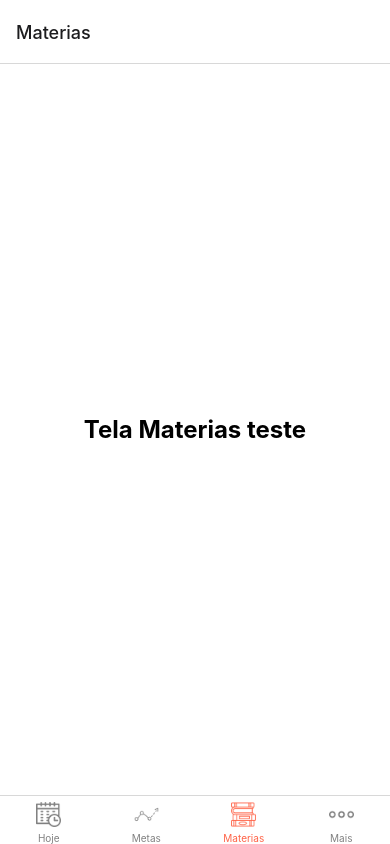
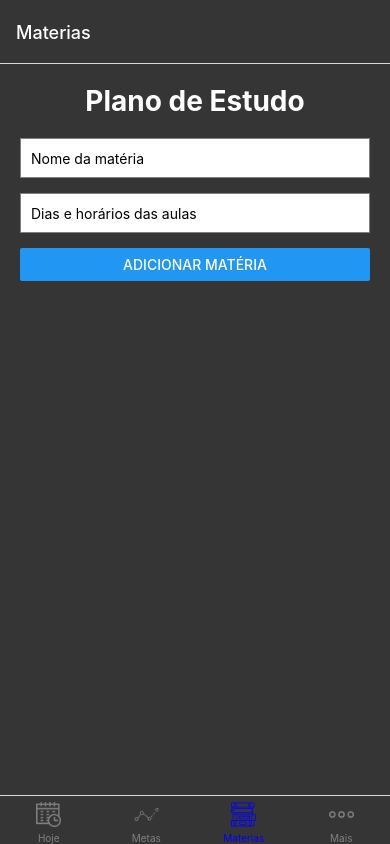
Before and after one commit to MedusaGabriel/projeto-mobile, a React Native app in the folder study-app/: screen /Materias in a window 390 px wide. Built offline with nearby package versions, Linux system fonts and the light colour scheme.

Commit message:
Brian Samuel, projeto _appstudy_1.2: Modifiquei a tela Materias, dando a possibilidade para o aluno inserir as materias, dias e horários, assim como modifiquei a tela app para mexer com as cores da tela.

```diff
--- a/study-app/App.tsx
+++ b/study-app/App.tsx
@@ -31,13 +31,24 @@ export default function App() {
 
             return <Image source={iconName} style={{ width: size, height: size, tintColor: color }} />;
           },
-          tabBarActiveTintColor: 'tomato',
+          tabBarActiveTintColor: 'blue',
           tabBarInactiveTintColor: 'gray',
+          tabBarStyle: {
+            backgroundColor: '#353535',
+          },
+          headerTintColor: '#FFF',
         })}
       >
         <Tab.Screen name="Hoje" component={Hoje} />
         <Tab.Screen name="Metas" component={Metas} />
-        <Tab.Screen name="Materias" component={Materias} />
+        <Tab.Screen name="Materias" component={Materias}
+        options={{
+          headerStyle: {
+            backgroundColor: '#353535',
+          },
+          headerTintColor: '#FFF',
+        }}
+          />
         <Tab.Screen name="Mais" component={Mais} />
       </Tab.Navigator>
       <StatusBar style="auto" />
--- a/study-app/src/pages/materias.tsx
+++ b/study-app/src/pages/materias.tsx
@@ -1,11 +1,67 @@
 // src/pages/Materias.tsx
-import React from 'react';
-import { View, Text, StyleSheet } from 'react-native';
+import React, {useState} from 'react';
+import { View, Text, StyleSheet, Button, FlatList, TextInput } from 'react-native';
+
+interface Subject {
+  name: string;
+  schedule: string; // Você pode usar um formato mais complexo se necessário
+}
 
 const Materias = () => {
+  const [subjects, setSubjects] = useState<Subject[]>([]);
+  const [name, setName] = useState('');
+  const [schedule, setSchedule] = useState('');
+
+  const handleAddSubject = () => {
+    if (!name || !schedule) {
+      alert('Por favor, preencha todos os campos.');
+      return;
+    }
+
+    const newSubject: Subject = {
+      name,
+      schedule,
+    };
+
+    setSubjects([...subjects, newSubject]);
+    setName('');
+    setSchedule('');
+    alert('Matéria adicionada com sucesso!');
+  };
+
+  const renderItem = ({ item }: { item: Subject }) => (
+    <View style={styles.subjectItem}>
+      <Text style={styles.subjectName}>{item.name}</Text>
+      <Text>Horário: {item.schedule}</Text>
+    </View>
+  );
+
   return (
     <View style={styles.container}>
-      <Text style={styles.text}>Tela Materias teste</Text>
+      <Text style={styles.title}>Plano de Estudo</Text>
+
+      {/* Campos para adicionar nova matéria */}
+      <TextInput
+        style={styles.input}
+        placeholder="Nome da matéria"
+        value={name}
+        onChangeText={setName}
+      />
+      <TextInput
+        style={styles.input}
+        placeholder="Dias e horários das aulas"
+        value={schedule}
+        onChangeText={setSchedule}
+      />
+      <Button title="Adicionar Matéria" onPress={handleAddSubject} />
+
+      {/* Lista de matérias */}
+      <FlatList
+        data={subjects}
+        renderItem={renderItem}
+        keyExtractor={(item, index) => index.toString()}
+        style={styles.subjectList}
+      />
     </View>
   );
 };
@@ -13,13 +69,36 @@ const Materias = () => {
 const styles = StyleSheet.create({
   container: {
     flex: 1,
-    justifyContent: 'center',
-    alignItems: 'center',
+    padding: 20,
+    backgroundColor: '#353535',
+  },
+  title: {
+    fontSize: 28,
+    fontWeight: 'bold',
+    color: '#FFF',
+    marginBottom: 20,
+    alignSelf: 'center',
+  },
+  input: {
+    height: 40,
+    borderColor: 'gray',
+    borderWidth: 1,
+    marginBottom: 15,
+    paddingHorizontal: 10,
     backgroundColor: '#FFF',
   },
-  text: {
-    fontSize: 24,
+  subjectItem: {
+    padding: 15,
+    backgroundColor: '#FFF',
+    marginBottom: 10,
+    borderRadius: 5,
+  },
+  subjectName: {
+    fontSize: 20,
     fontWeight: 'bold',
+  },
+  subjectList: {
+    marginTop: 20,
   },
 });
 
```
Also changed, not shown: 1 other file (tests, documents, lock files or other folders).
